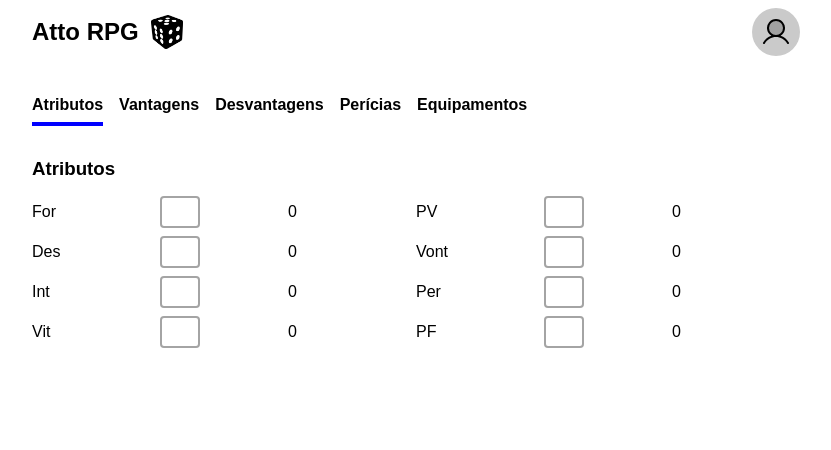
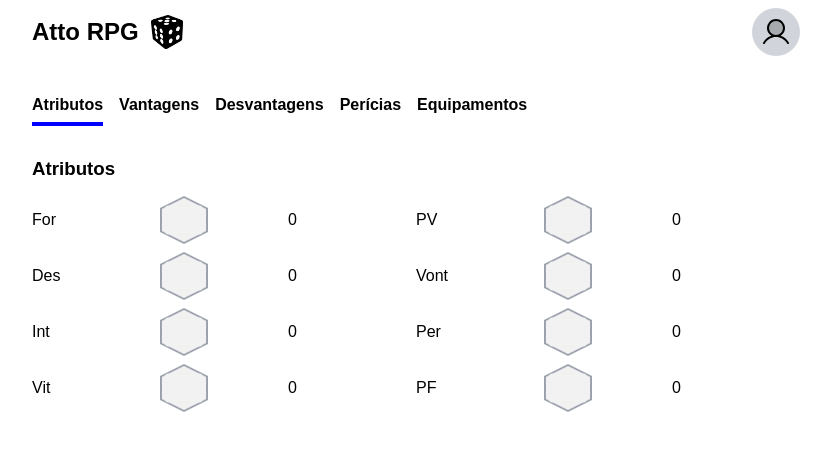
Before and after one commit to diegonacif/atto-rpg-2, a React (Vite) app: page / in a window 1280 px wide. Shown: the top 450 px of the page, without its empty margins (224-1055 px from the left). Built offline with nearby package versions, Linux system fonts and the light colour scheme.

Commit message:
feat: attributes hexagon inputs

```diff
--- a/src/App.scss
+++ b/src/App.scss
@@ -1,5 +1,20 @@
 // Color palette
-$gray-300: #cacaca;
+$gray-100: #F2F2F2;
+$gray-200: #E5E7EB;
+$gray-300: #D1D5DB;
+$gray-400: #9CA3AF;
+$gray-500: #6B7280;
+$gray-600: #4B5563;
+$gray-700: #374151;
+$gray-800: #1F2937;
+$gray-900: #111827;
+$blue-300: #00BFFF;
+$blue-600: #0073B7;
+$blue-700: #003E64;
+$green-400: #77DD77;
+$green-600: #00703C;
+$orange-500: #FFA07A;
+
 
 // Media Variables
 $tablet-size: "min-width: 510px";
--- a/src/components/Attributes/Attributes.tsx
+++ b/src/components/Attributes/Attributes.tsx
@@ -1,51 +1,69 @@
 import '../../App.scss';
 
 export const Attributes = () => {
+
   return (
     <div className="attributes-container">
       <h3 id="attributes-title">Atributos</h3>
+
       <div className="attributes-wrapper">
         <div className="attributes-primary">
           <div className="attribute-wrapper">
             <span>For</span>
+            <div className="hexagon">
               <input type="number" />
+            </div>
             <span>0</span>
           </div>
           <div className="attribute-wrapper">
             <span>Des</span>
+            <div className="hexagon">
               <input type="number" />
+            </div>
             <span>0</span>
           </div>
           <div className="attribute-wrapper">
             <span>Int</span>
+            <div className="hexagon">
               <input type="number" />
+            </div>
             <span>0</span>
           </div>
           <div className="attribute-wrapper">
             <span>Vit</span>
+            <div className="hexagon">
               <input type="number" />
+            </div>
             <span>0</span>
           </div>
         </div>
         <div className="attributes-secondary">
           <div className="attribute-wrapper">
             <span>PV</span>
+            <div className="hexagon">
               <input type="number" />
+            </div>
             <span>0</span>
           </div>
           <div className="attribute-wrapper">
             <span>Vont</span>
+            <div className="hexagon">
               <input type="number" />
+            </div>
             <span>0</span>
           </div>
           <div className="attribute-wrapper">
             <span>Per</span>
+            <div className="hexagon">
               <input type="number" />
+            </div>
             <span>0</span>
           </div>
           <div className="attribute-wrapper">
             <span>PF</span>
+            <div className="hexagon">
               <input type="number" />
+            </div>
             <span>0</span>
           </div>
         </div>
--- a/src/components/Attributes/_Attributes.scss
+++ b/src/components/Attributes/_Attributes.scss
@@ -1,6 +1,9 @@
 .attributes-container {
   margin-top: 2rem;
   @include responsive-padding;
+
+
+
 
   .attributes-wrapper {
     display: grid;
@@ -16,11 +19,53 @@
         width: fit-content;
       }
 
-      input[type="number"] {
-        width: 2.5rem;
-        height: 2rem;
-        border-radius: 4px;
-        border: 2px solid #0000005b;
+      .hexagon {
+        position: relative;
+        width: 3rem;
+        height: 3rem;
+
+        &:before {
+          content: "";
+          position: absolute;
+          top: 0;
+          left: 0;
+          width: 100%;
+          height: 100%;
+          background: $gray-400;
+          clip-path: polygon(50% 0%, 100% 25%, 100% 75%, 50% 100%, 0% 75%, 0% 25%);
+          z-index: -1;
+        }
+
+        &:after {
+          content: "";
+          position: absolute;
+          top: 50%;
+          left: 50%;
+          transform: translate(-50%, -50%);
+          width: calc(100% - 4px);
+          height:calc(100% - 4px);
+          background: $gray-100;
+          clip-path: polygon(50% 0%, 100% 25%, 100% 75%, 50% 100%, 0% 75%, 0% 25%);
+          z-index: 1;
+        }
+
+        input[type="number"] {
+          position: absolute;
+          top: 50%;
+          left: 50%;
+          transform: translate(-50%, -50%);
+          width: 80%;
+          height: 60%;
+          background: $gray-100;
+          border-radius: 4px;
+          border: 0;
+          text-align: center;
+          z-index: 2;
+
+          &:focus {
+            outline: none;
+          }
+        }
       }
 
       & + .attribute-wrapper {
```
Lines whose indentation alone changed are shown as unchanged.
